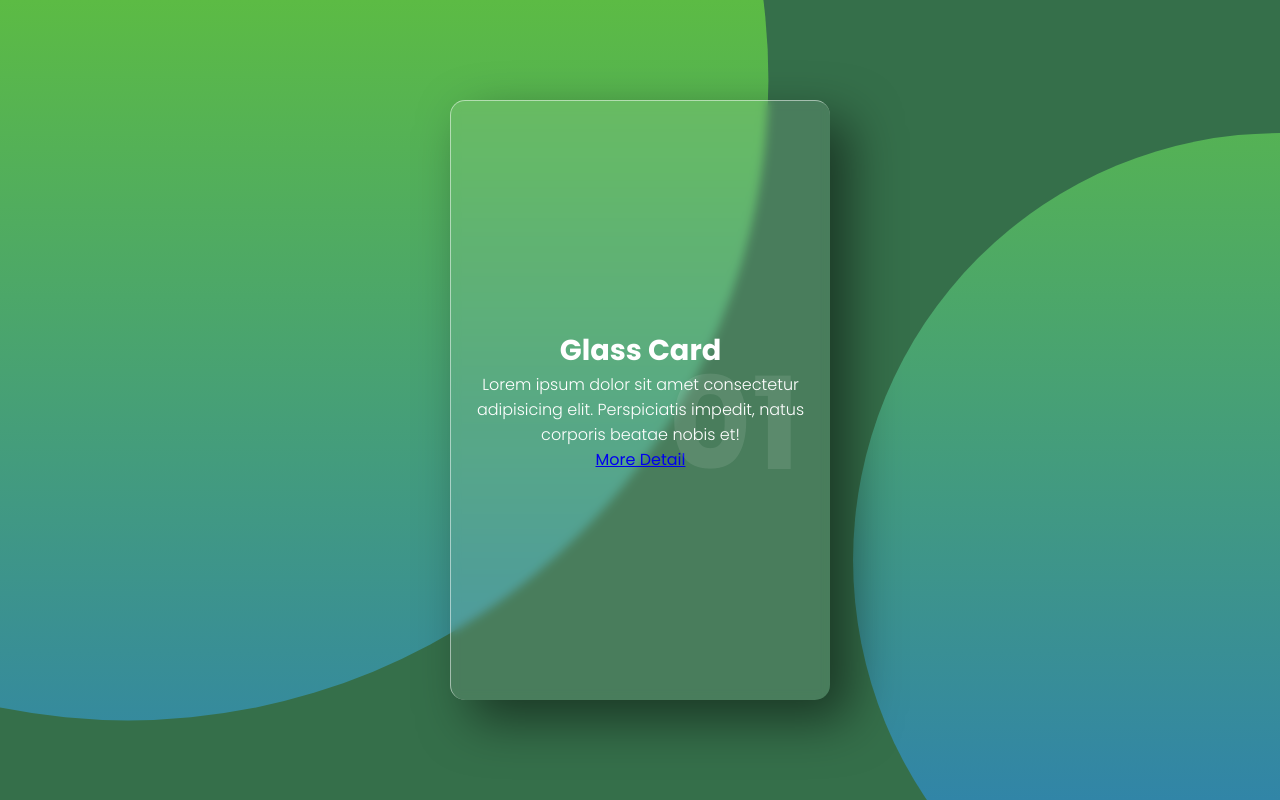
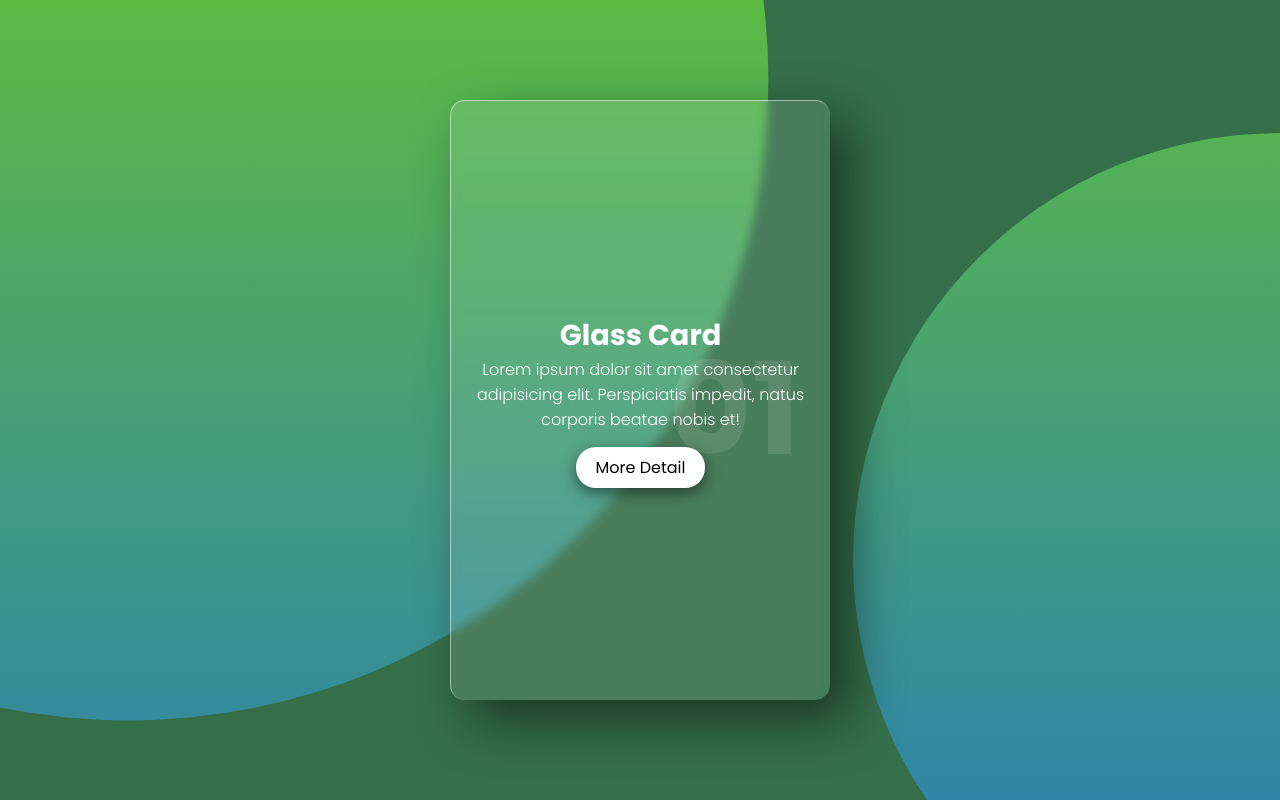
Before and after one commit to yukitolix12/glass_card, a plain HTML site: page index.html in a window 1280 px wide. Drawn offline with Linux system fonts and the light colour scheme; a web font is replaced by a local one.

Commit message:
aタグにcssをあてる

```diff
--- a/style.css
+++ b/style.css
@@ -81,3 +81,15 @@ body::after {
     color: #fff;
     font-weight: 300;
 }
+
+.card .content a {
+    text-decoration: none;
+    display: inline-block;
+    padding: 8px 20px;
+    background: #fff;
+    margin-top: 15px;
+    border-radius: 20px;
+    color: #000;
+    font-weight: 50px;
+    box-shadow: 0px 5px 15px rgba(0, 0, 0, 0.5);
+}
```
